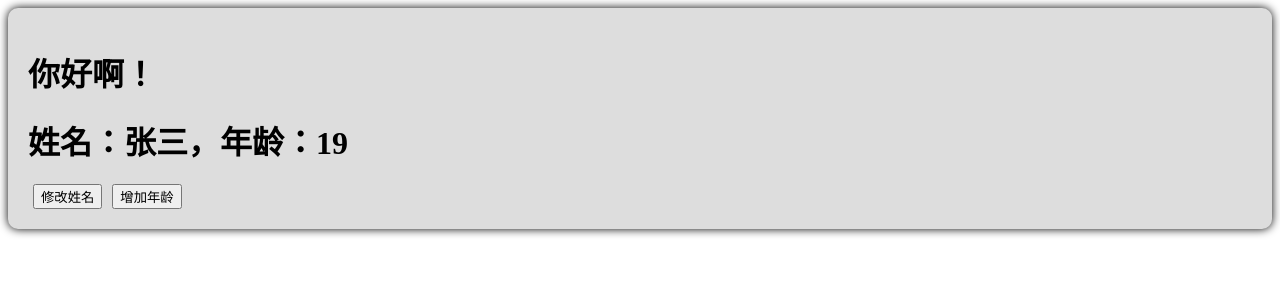
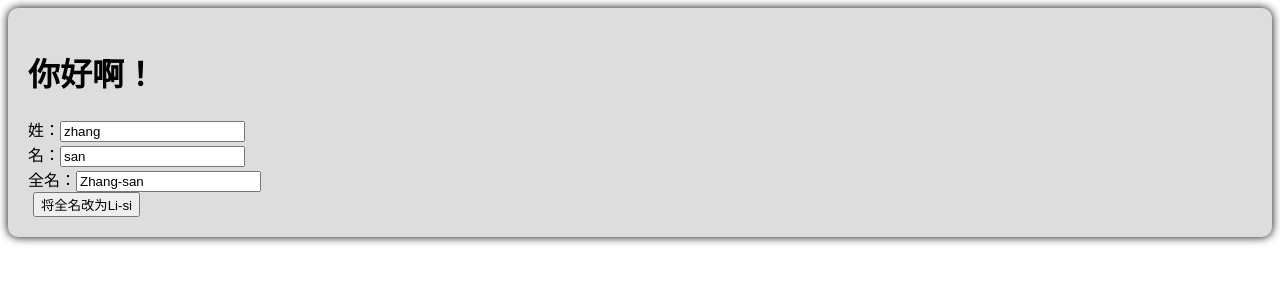
Before and after one commit to lhj502819/Vue3-Learning, a Vue app: page / in a window 1280 px wide. Shown: the top 300 px of the page. Built offline with nearby package versions, Linux system fonts and the light colour scheme.

Commit message:
compute计算属性示例提交

```diff
--- a/src/components/Person.vue
+++ b/src/components/Person.vue
@@ -1,28 +1,38 @@
-<script lang="ts" setup>
-import {reactive,toRefs,toRef} from 'vue'
+<script lang="ts" setup xmlns="http://www.w3.org/1999/html">
+import {computed, ref} from 'vue'
 
-let person = reactive({'name': '张三', 'age': 19})
-// toRefs 将一个响应式对象中的每一个属性，转换为`ref`对象。
-// 通过toRefs将person对象中的n个属性批量取出，且依然保持响应式的能力
-let {name, age} = toRefs(person);
-// 通过toRef将person对象中的age属性取出，且依然保持响应式的能力
-let newAge = toRef(person,'age');
+let firstName = ref('zhang');
+let lastName = ref('san');
+
+//这种计算方式fullName可读不可写
+// let fullName = computed(() => {
+//   return firstName.value.slice(0, 1).toUpperCase() + firstName.value.slice(1) + '-' + lastName.value;
+// })
+
+//这种方式fullName可读可写
+let fullName = computed({
+  get() {
+    return firstName.value.slice(0, 1).toUpperCase() + firstName.value.slice(1) + '-' + lastName.value;
+  },
+  //执行fullName.value = 'Li-si';会调用set方法，参数就是赋的值
+  set(val) {
+    console.log(val);
+    const [fName,LName] = val.split('-');
+    firstName.value = fName;
+    lastName.value = LName;
+  }
+})
 
 function changeName() {
-  name.value += '~';
-  // person.name += '~';
-}
-
-function changeAge() {
-  // person.age += 2;
-  newAge.value += 2;
+  fullName.value = 'Li-si';
 }
 </script>
 
 <template>
-  <h1>姓名：{{ person.name }}，年龄：{{ person.age }}</h1>
-  <button @click="changeName">修改姓名</button>
-  <button @click="changeAge">增加年龄</button>
+  姓：<input v-model="firstName"/> <br>
+  名：<input v-model="lastName"/> <br>
+  全名：<input v-model="fullName"/> <br>
+  <button @click="changeName">将全名改为Li-si</button>
 </template>
 
 <style scoped>
```
